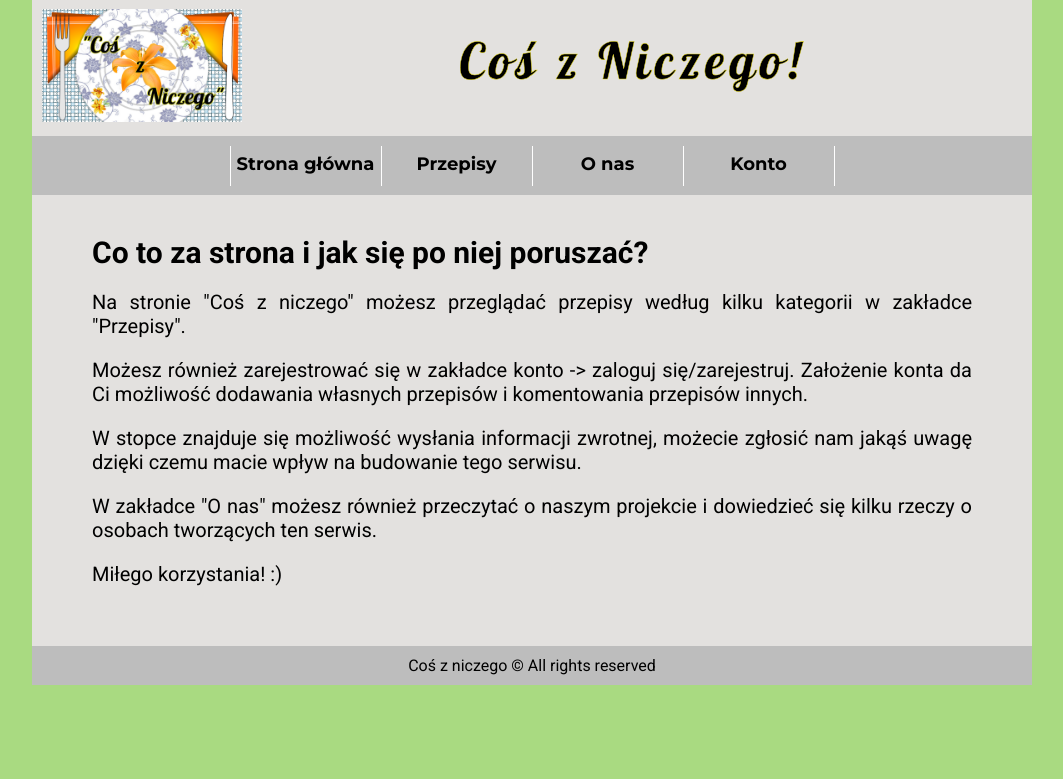
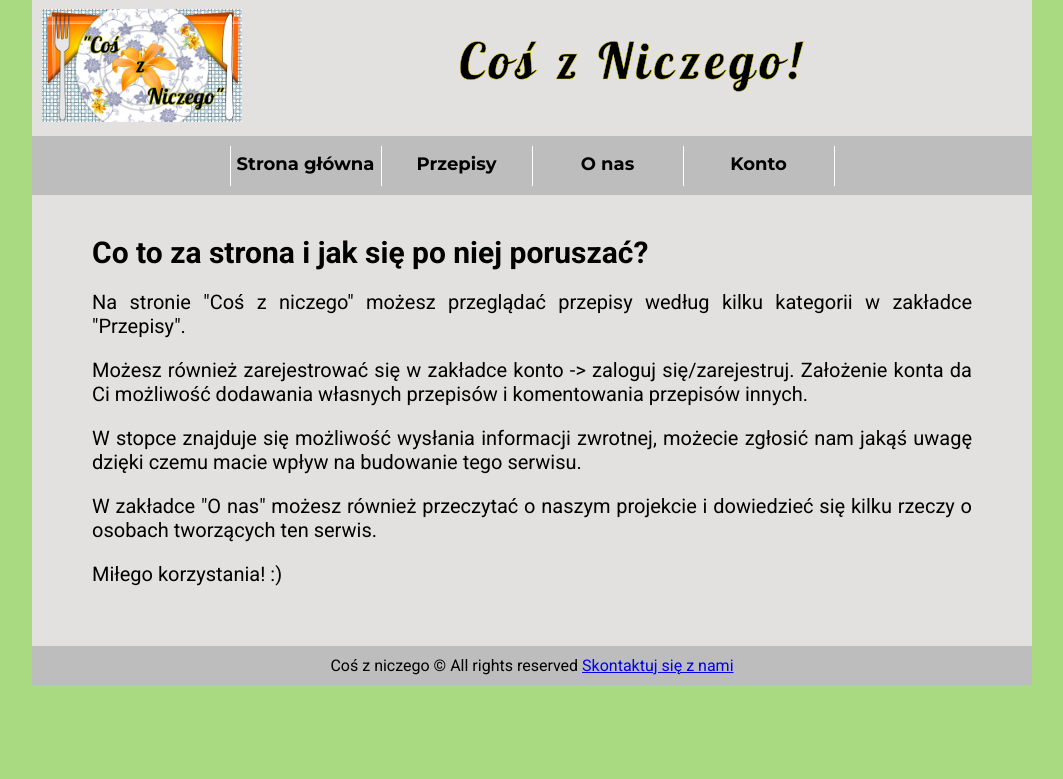
Before and after one commit to Myras13/CZN, a PHP site: page /index.php in a window 1280 px wide. Shown: the part 21-800 px from the top of the page, without its empty margins (108-1171 px from the left). Run offline with PHP 8.4, Linux system fonts and the light colour scheme.

Commit message:
Add link to feedback.php

```diff
--- a/templates/footer.php
+++ b/templates/footer.php
@@ -1,4 +1,5 @@
 <div id="footer">
     <div class="sharethis-inline-share-buttons"></div>
     Coś z niczego &copy; All rights reserved
+    <a href='feedback.php'> Skontaktuj się z nami </a>
 </div>
```
